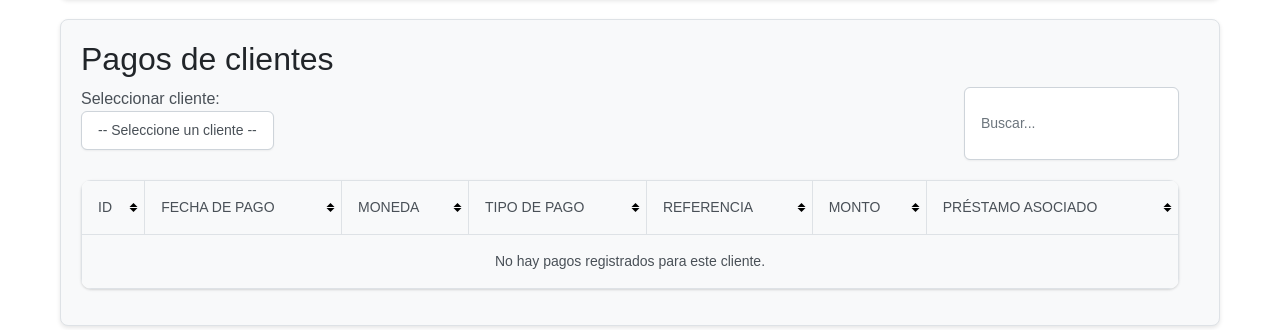
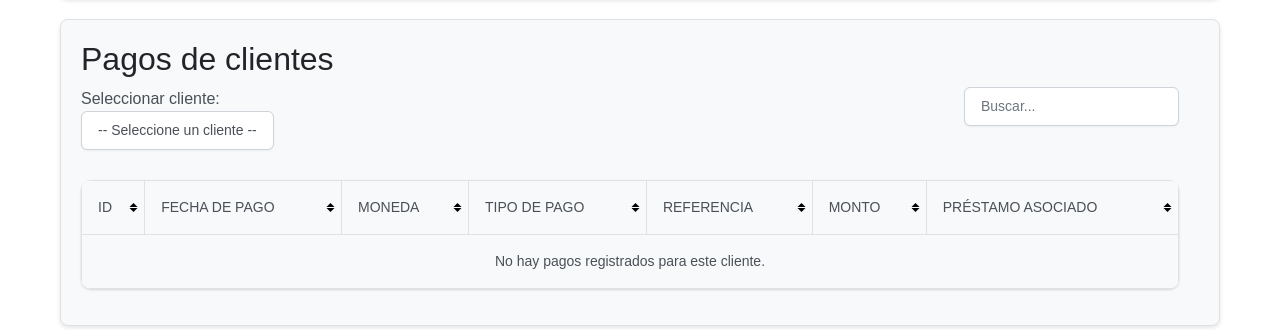
Before and after one commit to Dzherrom/mar-eriprestamos, a Django app: page /pagos/ in a window 1280 px wide. Shown: the part 405-735 px from the top of the page. Run offline with Django 5.2, Linux system fonts and the light colour scheme; the visitor is signed in with stand-in values (Sample User, id 1); data that the repository does not hold is empty.

Commit message:
pago_detalles

```diff
--- a/core/templates/pagos/pagos.html
+++ b/core/templates/pagos/pagos.html
@@ -70,7 +70,8 @@
                             </select>
                         </div>
                     </div>
-                    <input type="text" id="searchInputClientes" placeholder="Buscar..." class="form-control" style="margin-bottom: 10px; max-width: 100%; ">
+                    <div>
+                        <input type="text" id="searchInputClientes" placeholder="Buscar..." class="form-control" style="margin-bottom: 20px; max-width: 100%; ">
                     </div>
                 </div>
                 <table class="table table-bordered">
```
